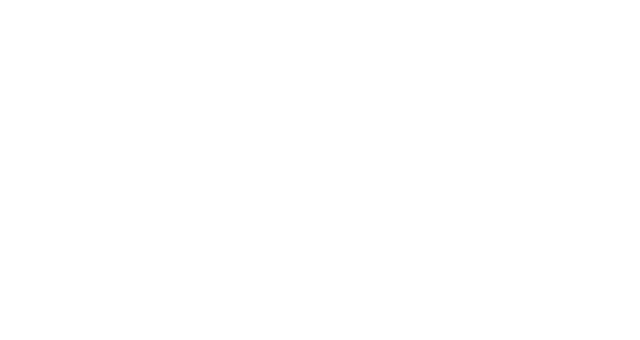
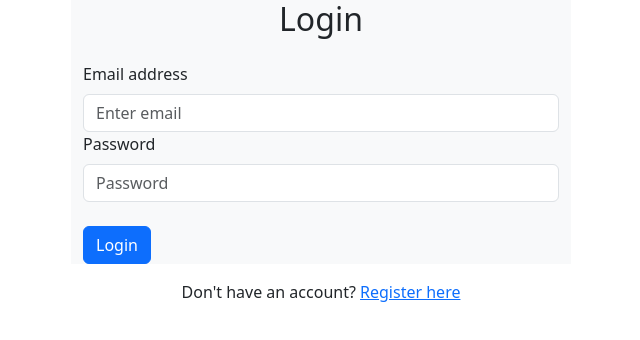
Before and after one commit to sergiocordobam/proyecto-pvc-frontend, a React (Vite) app in the folder frontend/: page /login in a window 1280 px wide. Before the commit this address had no page. Shown: the top 340 px of the page, without its empty margins (319-959 px from the left). Built offline with nearby package versions, Linux system fonts and the light colour scheme; no server answers.

Commit message:
add login component

```diff
--- a/frontend/package.json
+++ b/frontend/package.json
@@ -12,6 +12,7 @@
   "dependencies": {
     "axios": "^1.9.0",
     "bootstrap": "^5.3.5",
+    "firebase": "^11.6.1",
     "react": "^19.0.0",
     "react-bootstrap": "^2.10.9",
     "react-dom": "^19.0.0",
--- a/frontend/src/App.jsx
+++ b/frontend/src/App.jsx
@@ -1,6 +1,8 @@
 import React from 'react';
 import RegisterForm from './components/user/RegisterForm';
 import Home from './components/base/Home';
+import Login from './components/user/Login';
+import MyProfile from './components/base/MyProfile';
 import { Route, Routes } from 'react-router-dom';
 
 function App() {
@@ -8,6 +10,8 @@
     <Routes>
       <Route path="/" element={<Home />} />
       <Route path="/register" element={<RegisterForm />} />
+      <Route path="/login" element={<Login />} />
+      <Route path="/my-profile" element={<MyProfile />} />
     </Routes>
   );
 }
--- /dev/null
+++ b/frontend/src/components/base/MyProfile.jsx
@@ -0,0 +1,10 @@
+function MyProfile() {
+
+    return (
+        <>
+            <h2>My Profile</h2>
+        </>
+    );
+}
+
+export default MyProfile;
--- /dev/null
+++ b/frontend/src/components/user/Login.jsx
@@ -0,0 +1,87 @@
+import { useState } from "react";
+import { signInWithEmailAndPassword } from "firebase/auth";
+import { auth } from "../../config/firebase";
+import { Form, Container, Button } from "react-bootstrap";
+
+export default function Login() {
+    const [formData, setFormData] = useState({ email: "", password: "" });
+    const [message, setMessage] = useState("");
+
+    const handleChange = (e) =>
+        setFormData({ ...formData, [e.target.name]: e.target.value });
+
+    const handleSubmit = async (e) => {
+        e.preventDefault();
+        console.log("handle submit")
+        try {
+            const userCredential = await signInWithEmailAndPassword(
+                auth,
+                formData.email,
+                formData.password
+            );
+            console.log("userCredential")
+            const idToken = await userCredential.user.getIdToken();
+            console.log("idToken")
+
+            const res = await fetch("http://localhost:5000/verify_token", {
+                method: "POST",
+                headers: { "Content-Type": "application/json" },
+                body: JSON.stringify({ idToken }),
+            });
+            console.log("res")
+
+            const result = await res.json();
+            console.log("result")
+            if (res.ok) {
+                setMessage(`Welcome, UID: ${result.uid}`);
+                window.location.href = "/my-profile";
+            } else {
+                setMessage("Invalid token");
+            }
+        } catch (error) {
+            setMessage(error.message);
+        }
+    };
+
+    return (
+        <>
+            <Container className="d-flex justify-content-center align-items-center max-vh-75 bg-light" style={{ maxWidth: '500px' }}>
+                <div className="w-100" style={{ maxWidth: '500px' }}>
+                    <h2 className="text-center mb-4">Login</h2>
+                    {/* {message && <div>{message}</div>} */}
+                    <Form onSubmit={handleSubmit}>
+                        <Form.Group controlId="formBasicEmail">
+                            <Form.Label>Email address</Form.Label>
+                            <Form.Control
+                                type="email"
+                                placeholder="Enter email"
+                                name="email"
+                                value={formData.email}
+                                onChange={handleChange}
+                                required
+                            />
+                        </Form.Group>
+
+                        <Form.Group controlId="formBasicPassword">
+                            <Form.Label>Password</Form.Label>
+                            <Form.Control
+                                type="password"
+                                placeholder="Password"
+                                name="password"
+                                value={formData.password}
+                                onChange={handleChange}
+                                required
+                            />
+                        </Form.Group>
+                        <br />
+                        <Button type="submit">Login</Button>
+                        {/* {message && <div>{message}</div>} */}
+                    </Form>
+                </div>
+            </Container>
+            <div className="text-center mt-3">
+                <p>Don't have an account? <a href="/register">Register here</a></p>
+            </div>
+        </>
+    );
+}
```
Also changed, not shown: 1 other file (tests, documents, lock files or other folders).
